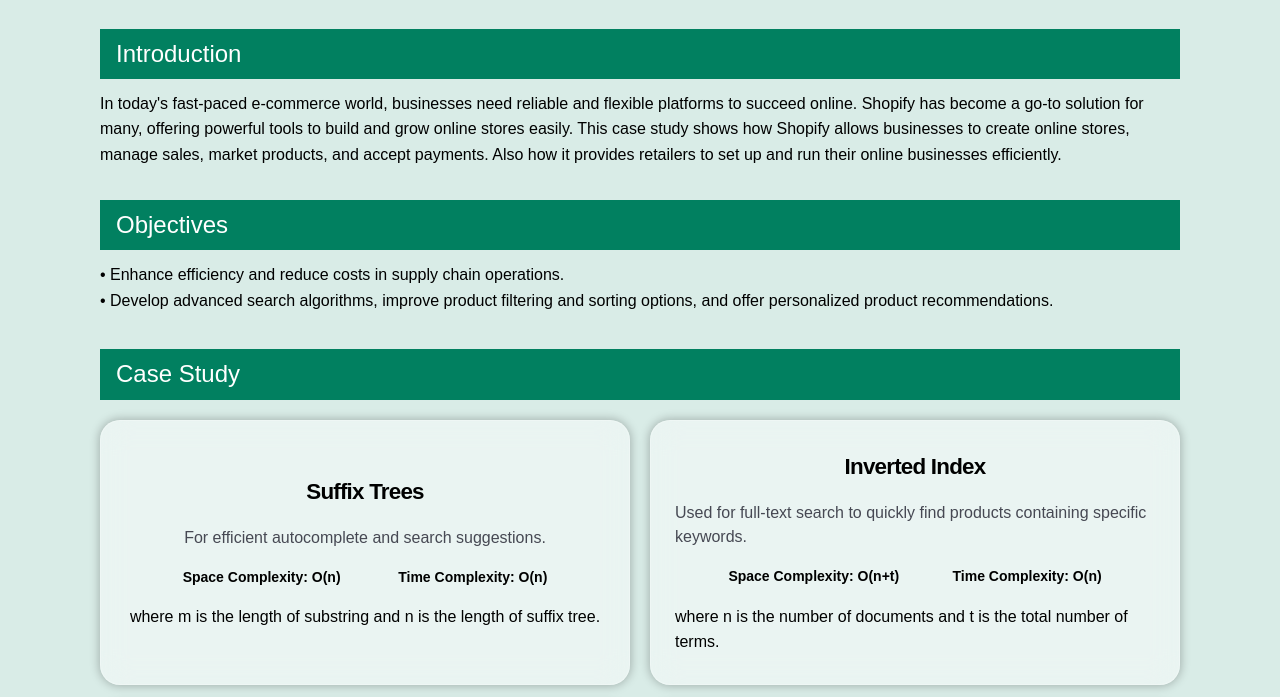
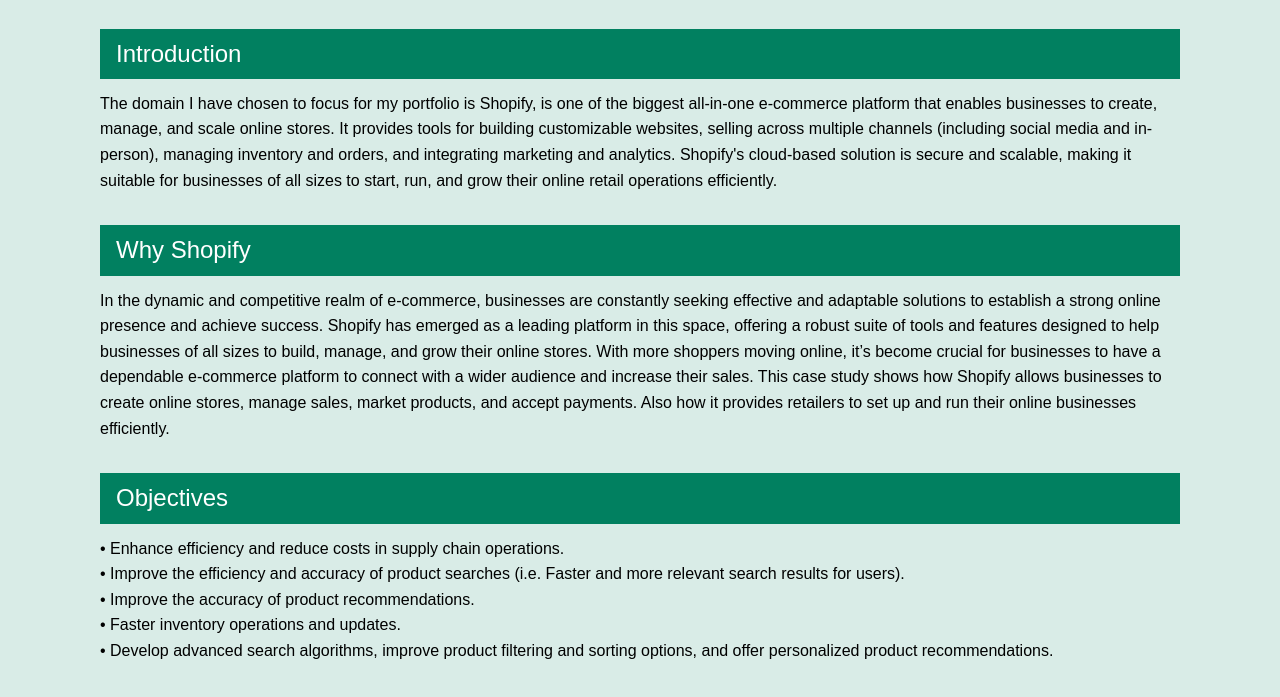
Before and after one commit to saurvkmr0/saurvkmr0.github.io, a plain HTML site: page index.html in a window 1280 px wide. Shown: the part 557-1254 px from the top of the page. Drawn offline with Linux system fonts and the light colour scheme.

Commit message:
last few changes

```diff
--- a/index.html
+++ b/index.html
@@ -13,6 +13,7 @@
             <nav>
                 <ul>
                     <li><a href="#personalInfo">About</a></li>
+                    <li><a href="#introduction">Introduction</a></li>
                     <li><a href="#objective">Objective</a></li>
                     <li><a href="#caseStudy">Case Study</a></li>
                 </ul>
@@ -58,9 +59,28 @@
             <div class="sectionHeader">Introduction</div>
             <div>
                 <p>
-                    In today's fast-paced e-commerce world, businesses need reliable and
-                    flexible platforms to succeed online. Shopify has become a go-to solution
-                    for many, offering powerful tools to build and grow online stores easily.
+                    The domain I have chosen to focus for my portfolio is Shopify, is one of
+                    the biggest all-in-one e-commerce platform that enables businesses to create,
+                     manage, and scale online stores. It provides tools for building customizable websites,
+                     selling across multiple channels (including social media and in-person), managing
+                     inventory and orders, and integrating marketing and analytics. Shopify's cloud-based
+                     solution is secure and scalable, making it suitable for businesses of all sizes to start,
+                     run, and grow their online retail operations efficiently.
+                </p>
+            </div>
+        </section>
+
+        <section id="introduction">
+            <div class="sectionHeader">Why Shopify</div>
+            <div>
+                <p>
+                    In the dynamic and competitive realm of e-commerce, businesses are constantly
+                    seeking effective and adaptable solutions to establish a strong online presence
+                    and achieve success. Shopify has emerged as a leading platform in this space,
+                    offering a robust suite of tools and features designed to help businesses of all
+                    sizes to build, manage, and grow their online stores.
+                    With more shoppers moving online, it’s become crucial for businesses to have a
+                    dependable e-commerce platform to connect with a wider audience and increase their sales.
                     This case study shows how Shopify allows businesses to create online stores,
                     manage sales, market products, and accept payments.
                     Also how it provides retailers to set up and run their online businesses efficiently.
@@ -73,6 +93,12 @@
             <div>
                 <p>
                     • Enhance efficiency and reduce costs in supply chain operations.
+                    <br>
+                    • Improve the efficiency and accuracy of product searches (i.e. Faster and more relevant search results for users).
+                    <br>
+                    • Improve the accuracy of product recommendations.
+                    <br>
+                    • Faster inventory operations and updates.
                     <br>
                     • Develop advanced search algorithms, improve product filtering and sorting options, and offer personalized product recommendations.
                 </p>
@@ -330,7 +356,7 @@
 
     <footer>
         <div class="container">
-            <p>Shopify Portfolio</p>
+            <p>© Shopify Portfolio</p>
         </div>
     </footer>
 </body>
```
